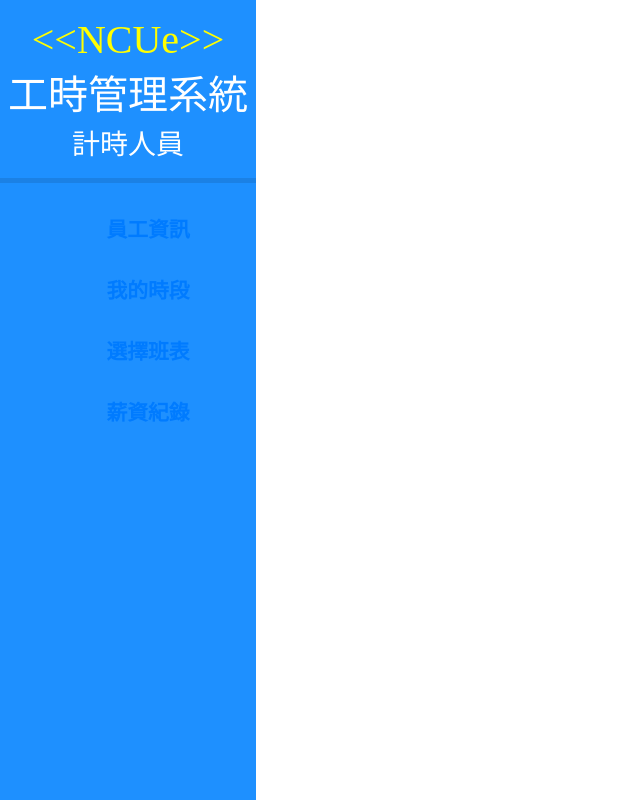
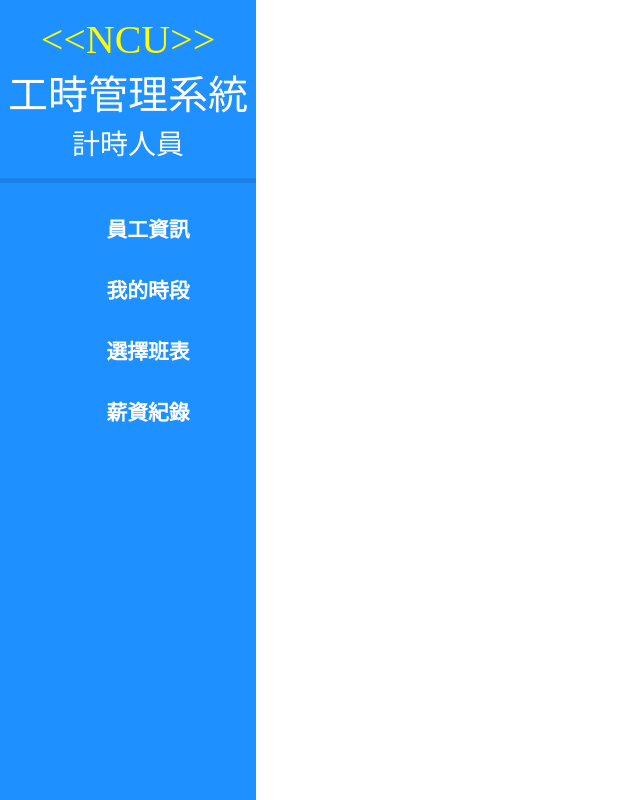
Before and after one commit to Albert40727/SA-webframe, a React (Create React App) app: page / in a window 1280 px wide. Shown: the whole page, without its empty margins (0-640 px from the left). Built offline with nearby package versions, Linux system fonts and the light colour scheme.

Commit message:
Change menu link color to white

```diff
--- a/src/WorkStateFrame.js
+++ b/src/WorkStateFrame.js
@@ -15,7 +15,8 @@
     Switch,
     Route,
     Link,
-    NavLink
+    NavLink,
+    useRouteMatch
 }from 'react-router-dom';
 export default function WorkStateFrame(){
     return(
@@ -25,35 +26,63 @@
                     <center>
                     <b>
                         <h1 className="mt-3" style={{
-                            "color":"yellow"}}>&lt;&lt;NCUe&gt;&gt;<br></br></h1>
+                            "color":"yellow"}}>&lt;&lt;NCU&gt;&gt;<br></br></h1>
                         <h1>工時管理系統</h1>
                         <h3>計時人員</h3>
                     </b>
                     </center>
                     <hr></hr>
                     <ul>
-                        <li><NavLink activeStyle={{color:"white"}} to="/WorInfo"><b>員工資訊</b></NavLink></li>
-                        <li><NavLink activeStyle={{color:"white"}} to="/choosenSchedule"><b>我的時段</b></NavLink></li>
-                        <li><NavLink activeStyle={{color:"white"}} to="/Schedule"><b>選擇班表</b></NavLink></li>
-                        <li><NavLink activeStyle={{color:"white"}} to="/Salary"><b>薪資紀錄</b></NavLink></li>
+                        <li><MenuLink
+                            to="/worInfo"
+                            activeOnlyWhenExact={true}
+                            label="員工資訊"></MenuLink></li>
+                        <li><MenuLink
+                            to="/choosenSchedule"
+                            label="我的時段"></MenuLink></li>
+                        <li><MenuLink
+                            to="/schedule"
+                            label="選擇班表"></MenuLink></li>
+                        <li><MenuLink
+                            to="/salary"
+                            label="薪資紀錄"></MenuLink></li>
                     </ul>
                 </div>
             </div>
             <Switch>
-                <Route exact path="/WorInfo">
+                <Route exact path="/worInfo">
                     <WorkerInfo/>
                 </Route>
                 <Route path="/choosenSchedule">
                     <ChoosenSchedule/>
                 </Route>
-                <Route path="/Schedule">
+                <Route path="/schedule">
                     <Schedule/>
                 </Route>
-                <Route path="/Salary">
+                <Route path="/salary">
                     <Salary/>
                 </Route>
             </Switch>
         </Router>
+    );
+}
+
+function MenuLink ({activeOnlyWhenExact,to,label})
+{
+    let match = useRouteMatch ({
+        exact:activeOnlyWhenExact,
+        path:to
+    })
+    return(
+        <div>
+            <Link to={to} style={
+                {color:"white",
+                textDecoration:"none",
+                fontFamily:"微軟正黑體",
+                fontWeight:"Bold"}}>
+                    {label}
+            </Link>
+        </div>
     );
 }
 
```
